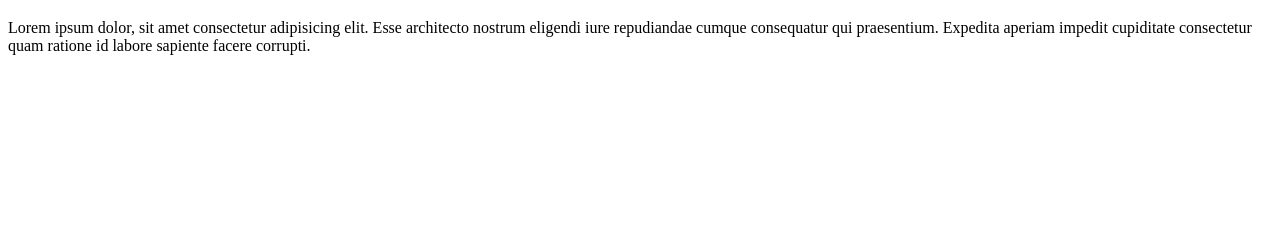
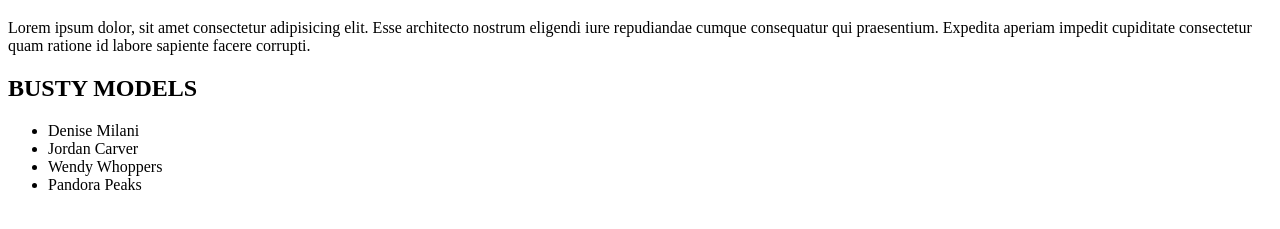
Before and after one commit to BiscuitsAndGuitar/git-project-10, a plain HTML site: page index.html in a window 1280 px wide. Shown: the part 61-290 px from the top of the page. Drawn offline with Linux system fonts and the light colour scheme.

Commit message:
models list added

```diff
--- a/index.html
+++ b/index.html
@@ -14,5 +14,16 @@
         corrupti.
       </p>
     </header>
+
+    <div class="models">
+      <h2 class="models-title">BUSTY MODELS</h2>
+
+      <ul class="models-list">
+        <li class="model">Denise Milani</li>
+        <li class="model">Jordan Carver</li>
+        <li class="model">Wendy Whoppers</li>
+        <li class="model">Pandora Peaks</li>
+      </ul>
+    </div>
   </body>
 </html>
```
